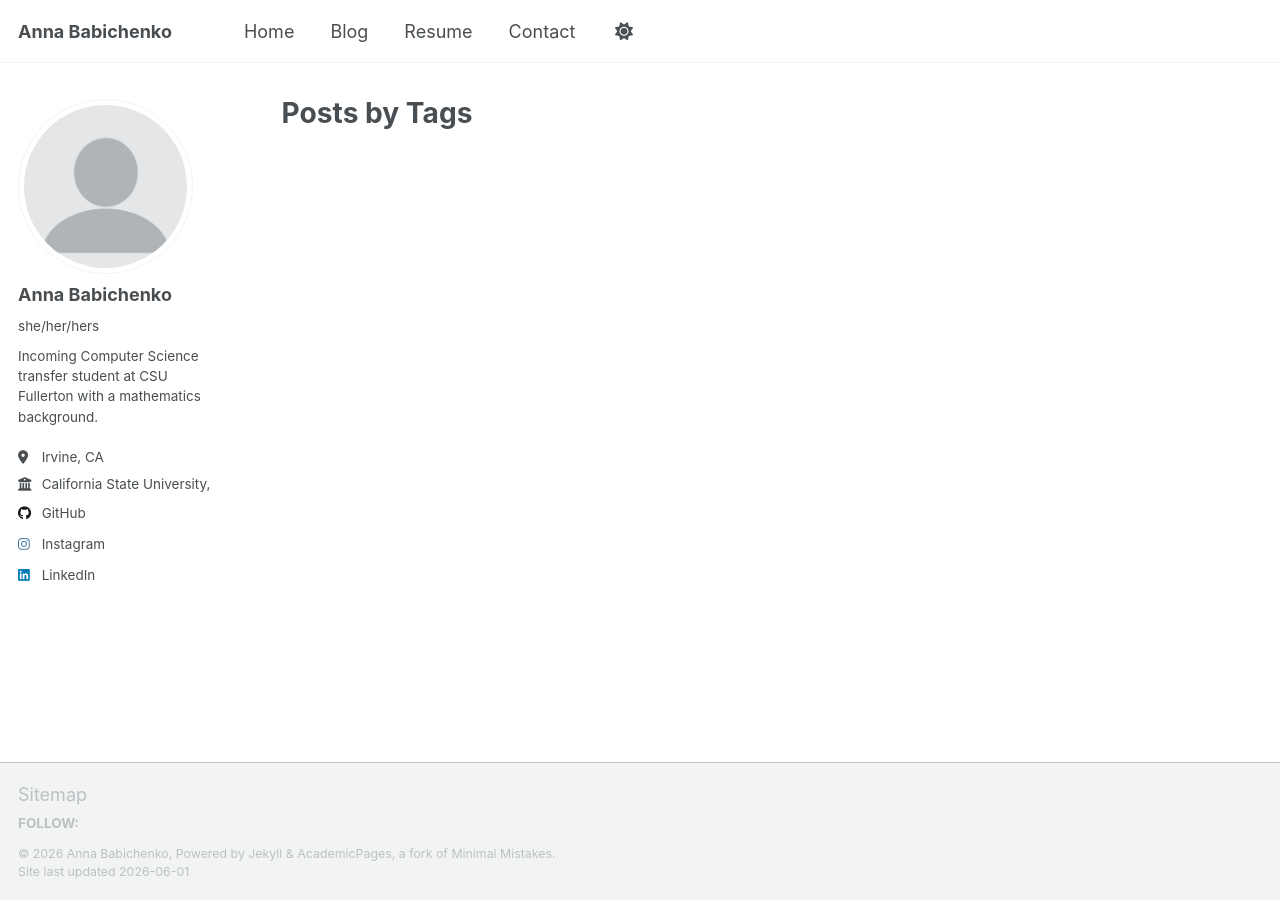
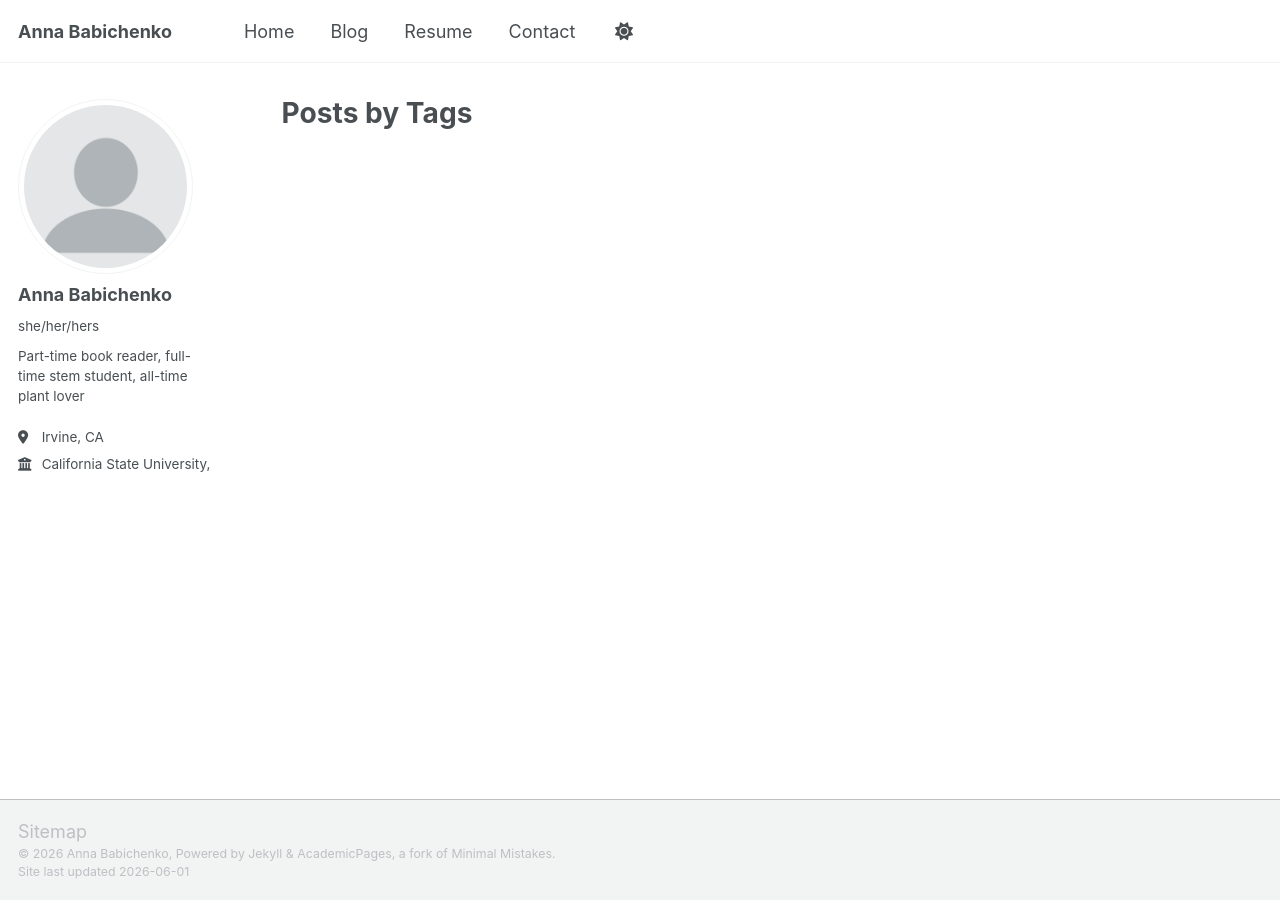
Before and after one commit to babichenko/babichenko.github.io, a Jekyll site: the page built from _pages/tag-archive.html, in a window 1280 px wide. Built offline with Jekyll 4.4.1, drawn with Linux system fonts in a browser that asks for light colours; a script that is not in the unit is left out; part of the change alters nothing that is shown.

Commit message:
Updated sidebar
Removed social links and changed bio

```diff
--- a/_config.yml
+++ b/_config.yml
@@ -26,7 +26,7 @@ author:
   avatar           : "profile.png"
   name             : "Anna Babichenko"
   pronouns         : "she/her/hers"
-  bio              : "Incoming Computer Science transfer student at CSU Fullerton with a mathematics background."
+  bio              : "Part-time book reader, full-time stem student, all-time plant lover"
   location         : "Irvine, CA"
   employer         : "California State University, Fullerton"
   uri              : # URL
@@ -48,13 +48,13 @@ author:
   bitbucket        : # Username - Update with your username on the site
   codepen          : # Username
   dribbble         : # Username
-  github           : "babichenko"
+  github           : # Username
   kaggle           : # Username
   stackoverflow    : # User number or user number and name (i.e., use "1" or "1/jeff-atwood")
 
   # Social media
-  instagram        : "heyannabob"
-  linkedin         : "babichenko"
+  instagram        : # Username
+  linkedin         : # Username
 
 # Publication Category - The following the list of publication categories and their headings
 publication_category:
```
